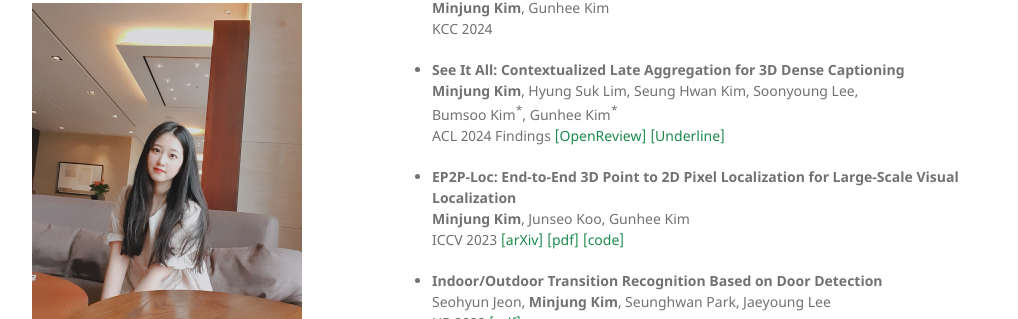
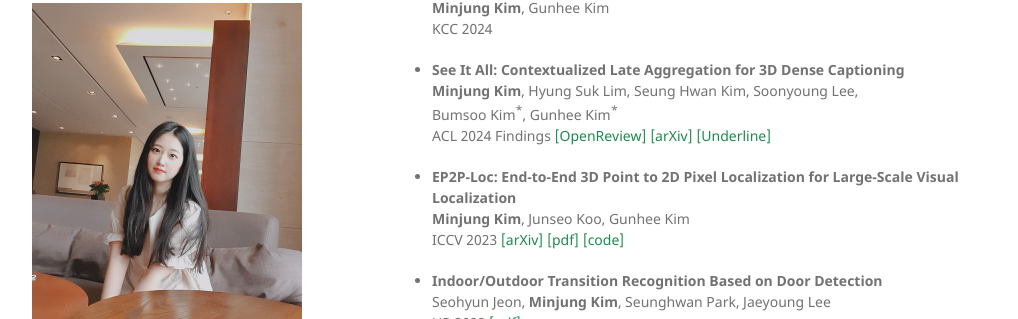
Before and after one commit to minnjung/minnjung.github.io, a Jekyll site: the page built from index.md, in a window 1280 px wide and 900 px high, scrolled down 509 px. Shown: the part 134-453 px from the top of the window, without its empty margins (128-1146 px from the left). Built offline with Jekyll 4.4.1, drawn with Linux system fonts in a browser that asks for light colours; a style sheet for code colours, icons or effects is not loaded.

Commit message:
Update index.md

```diff
--- a/index.md
+++ b/index.md
@@ -58,6 +58,7 @@ KCC 2024
 Bumsoo Kim<sup>\*</sup>, Gunhee Kim<sup>\*</sup> <br/>
 ACL 2024 Findings
 <a class="code" href="https://openreview.net/forum?id=NVhRn_B29i">[OpenReview]</a>
+<a class="code" href="https://arxiv.org/abs/2408.07648">[arXiv]</a>
 <a class="code" href="https://underline.io/events/466/posters/18354/poster/102446-see-it-all-contextualized-late-aggregation-for-3d-dense-captioning?tab=Video">[Underline]</a>
 
 - **EP2P-Loc: End-to-End 3D Point to 2D Pixel Localization for Large-Scale Visual Localization** <br/>
```
